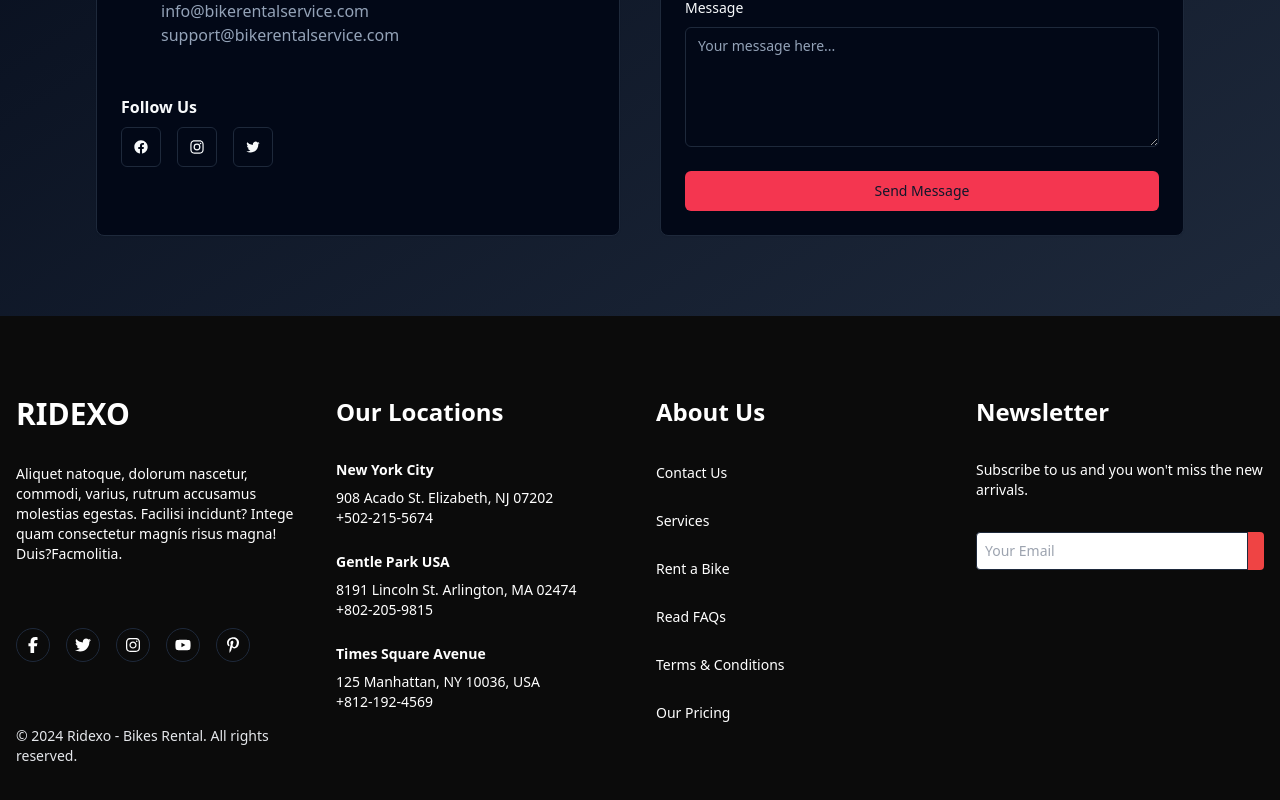
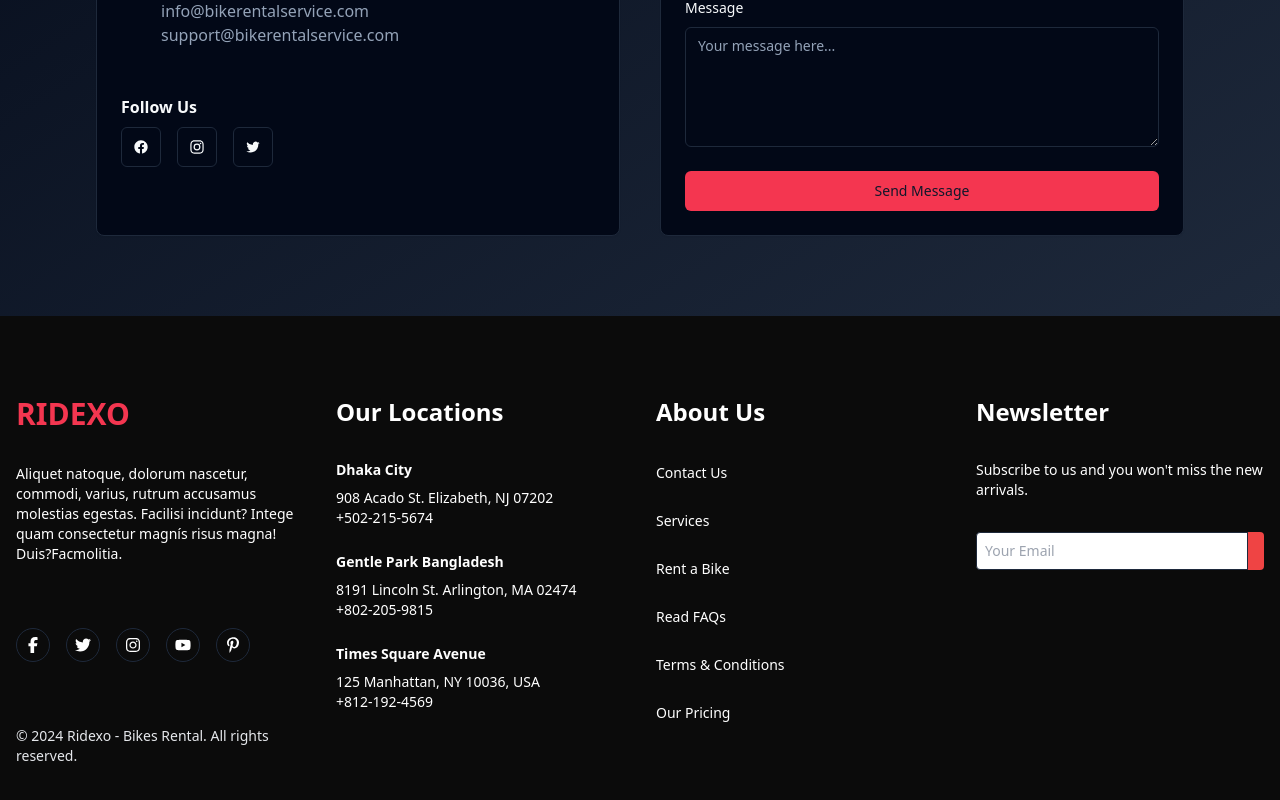
Before and after one commit to SShipon/bike-rental-client, a React (Vite) app: page / in a window 1280 px wide. Shown: the part 3280-4080 px from the top of the page. Built offline with nearby package versions, Linux system fonts and the light colour scheme; no server answers.

Commit message:
solved this code pyment getwaye

```diff
--- a/src/pages/Shared/Footer.tsx
+++ b/src/pages/Shared/Footer.tsx
@@ -11,7 +11,7 @@ const Footer = () => {
 
         {/* Logo and Description */}
         <div>
-          <h2 className="text-3xl font-bold mb-8">RIDEXO</h2>
+          <h2 className="text-3xl font-bold mb-8 text-[#F43650]">RIDEXO</h2>
           <p className="mb-16 font-light text-sm">
             Aliquet natoque, dolorum nascetur, commodi, varius, rutrum accusamus molestias egestas.
             Facilisi incidunt? Intege quam consectetur magnís risus magna! Duis?Facmolitia.
@@ -43,12 +43,12 @@ const Footer = () => {
           <h3 className="text-2xl font-bold mb-8">Our Locations</h3>
           <ul className=''>
             <li className=" mb-6">
-              <p className="font-semibold text-sm mb-2">New York City</p>
+              <p className="font-semibold text-sm mb-2">Dhaka City</p>
               <p className="font-light text-sm">908 Acado St. Elizabeth, NJ 07202</p>
               <p className="font-light text-sm">+502-215-5674</p>
             </li>
             <li className=" mb-6">
-              <p className="font-semibold text-sm mb-2">Gentle Park USA</p>
+              <p className="font-semibold text-sm mb-2">Gentle Park Bangladesh</p>
               <p className="font-light text-sm">8191 Lincoln St. Arlington, MA 02474</p>
               <p className="font-light text-sm">+802-205-9815</p>
             </li>
@@ -61,18 +61,29 @@ const Footer = () => {
         </div>
 
         {/* About Us */}
-        <div>
-          <h3 className="text-2xl font-bold mb-8">About Us</h3>
-          <ul>
-            <li className=" mb-6"><a href="#" className="font-light text-sm">Contact Us</a></li>
-            <li className=" mb-6"><a href="#" className="font-light text-sm">Services</a></li>
-            <li className=" mb-6"><a href="#" className="font-light text-sm">Rent a Bike</a></li>
-            <li className=" mb-6"><a href="#" className="font-light text-sm">Read FAQs</a></li>
-            <li className=" mb-6"><a href="#" className="font-light text-sm">Terms & Conditions</a></li>
-            <li><a href="#" className="font-light text-sm">Our Pricing</a></li>
-          </ul>
-        </div>
-
+       <div>
+  <h3 className="text-2xl font-bold mb-8">About Us</h3>
+  <ul>
+    <li className="mb-6">
+      <a href="#" className="font-light text-sm hover:underline hover:underline-offset-2 hover:text-rose-600 transition-colors duration-300">Contact Us</a>
+    </li>
+    <li className="mb-6">
+      <a href="#" className="font-light text-sm hover:underline hover:underline-offset-2 hover:text-rose-600 transition-colors duration-300">Services</a>
+    </li>
+    <li className="mb-6">
+      <a href="#" className="font-light text-sm hover:underline hover:underline-offset-2 hover:text-rose-600 transition-colors duration-300">Rent a Bike</a>
+    </li>
+    <li className="mb-6">
+      <a href="#" className="font-light text-sm hover:underline hover:underline-offset-2 hover:text-rose-600 transition-colors duration-300">Read FAQs</a>
+    </li>
+    <li className="mb-6">
+      <a href="#" className="font-light text-sm hover:underline hover:underline-offset-2 hover:text-rose-600 transition-colors duration-300">Terms & Conditions</a>
+    </li>
+    <li>
+      <a href="#" className="font-light text-sm hover:underline hover:underline-offset-2 hover:text-rose-600 transition-colors duration-300">Our Pricing</a>
+    </li>
+  </ul>
+</div>
         {/* Newsletter */}
         <div>
           <h3 className="text-2xl font-bold mb-8">Newsletter</h3>
```
